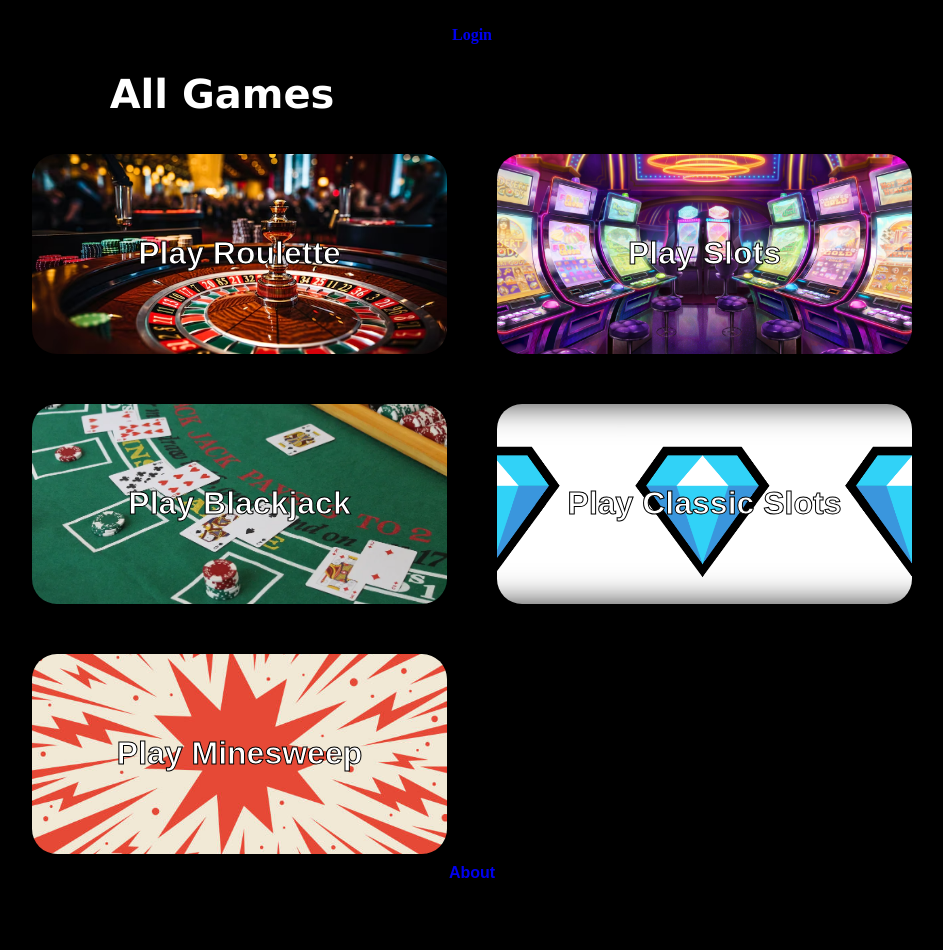
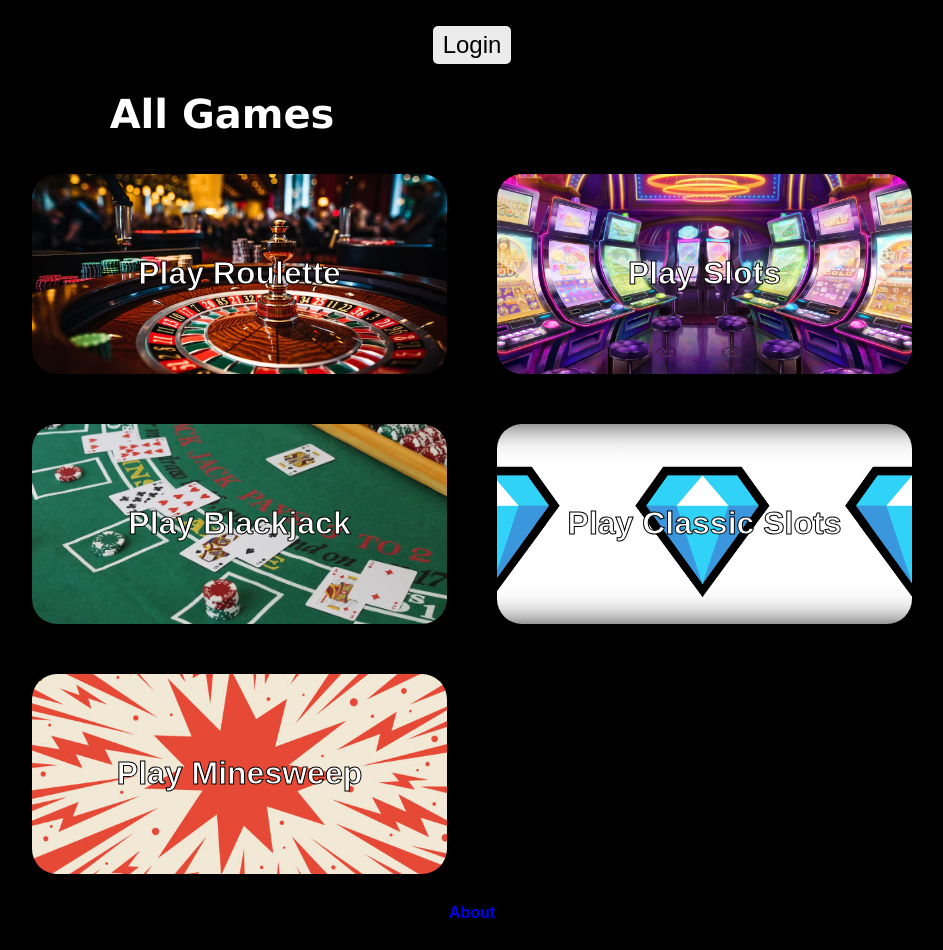
Before and after one commit to alexanderdreyer-ndsu/casino-app, a Django app: page / in a window 1280 px wide. Shown: the whole page, without its empty margins (168-1111 px from the left). Before the commit the page ends 878 px from the top, so only its background shows below. Run offline with Django 5.2, Linux system fonts and the light colour scheme.

Commit message:
css style changes

```diff
--- a/games/static/styles/blackjack.css
+++ b/games/static/styles/blackjack.css
@@ -1,5 +1,7 @@
 body {
     background: radial-gradient(circle, forestgreen, black);
+    padding: 0;
+    margin: 0;
 }
 
 .page-all {
@@ -9,7 +11,6 @@ body {
     padding: 25px;
     color: white;
     margin: 0px auto;
-    width: 1200px;
     position: relative;
     overflow: hidden;
 }
--- a/games/static/styles/home.css
+++ b/games/static/styles/home.css
@@ -14,6 +14,18 @@ body {
     font-weight: bold;
 }
 
+.home-buttons{
+    border: none;
+    border-radius: 5px;
+    font-size: 1.5rem;
+    padding: 5px 10px;
+    background-color: rgba(255, 255, 255, 0.926);
+}
+
+.home-buttons:hover{
+    background-color: rgba(255, 255, 255, 0.781);
+}
+
 .home-links{
     text-decoration: none;
     font-size: 1rem;
@@ -23,7 +35,6 @@ body {
 .home-links:hover{
     text-decoration: underline white;
     text-decoration-thickness: 2px;
-
 }
 
 .home-links:visited{
@@ -77,6 +88,7 @@ body {
     justify-content: center;
     font-family: sans-serif;
     font-weight: bold;
+    margin: 20px 0;
 }
 
 #about-link:hover {
--- a/games/templates/about.html
+++ b/games/templates/about.html
@@ -1,5 +1,3 @@
-{% block title %}About{% endblock %}
-
 {% block content %}
     {% load static %}
     <link rel="stylesheet" href="{% static 'styles/about.css' %}">
--- a/games/templates/home.html
+++ b/games/templates/home.html
@@ -8,9 +8,13 @@
     <div id="header">
         {% if user.is_authenticated %}
             <h2>Welcome {{ user.username }}</h2>
-            <a href="{% url 'logout' %}" class="home-links">Logout</a>
+            <a href="{% url 'logout' %}">
+                <button class="home-buttons">Logout</button>
+            </a>
         {% else %}
-            <a href="{% url 'login' %}" class="home-links" >Login</a>
+            <a href="{% url 'login' %}">
+                <button class="home-buttons">Login</button>
+            </a>
         {% endif %}
     </div>
 
--- a/users/templates/authenticate/register_user.html
+++ b/users/templates/authenticate/register_user.html
@@ -31,7 +31,7 @@
             <br/>
             {{ form }}
             <br/>
-            <input class="button" type="submit" value="Register">
+            <input class="button" type="submit" id="register-btn" value="Register">
         </form>
         <br/>
         <a href="{% url 'home' %}">
```
Also changed, not shown: users/static/styles/register.css (+6 -2 lines), db.sqlite3.
